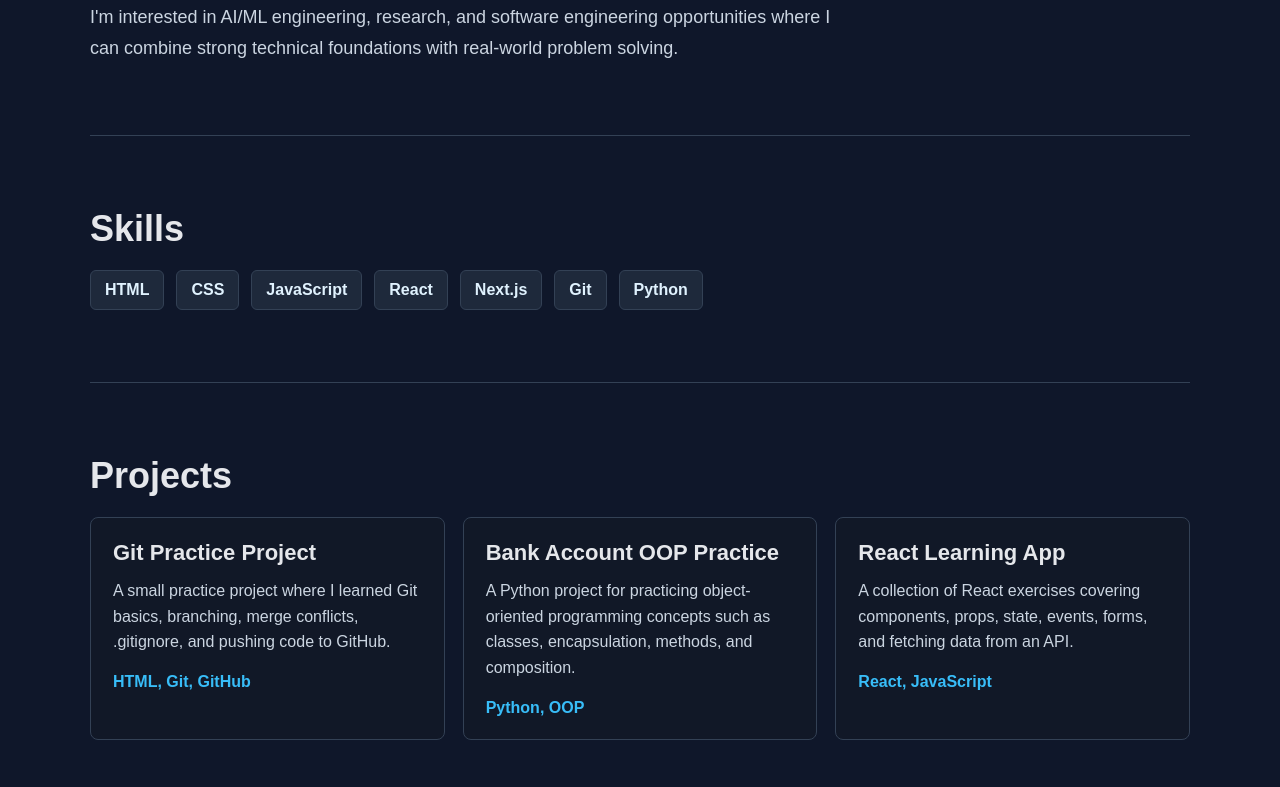
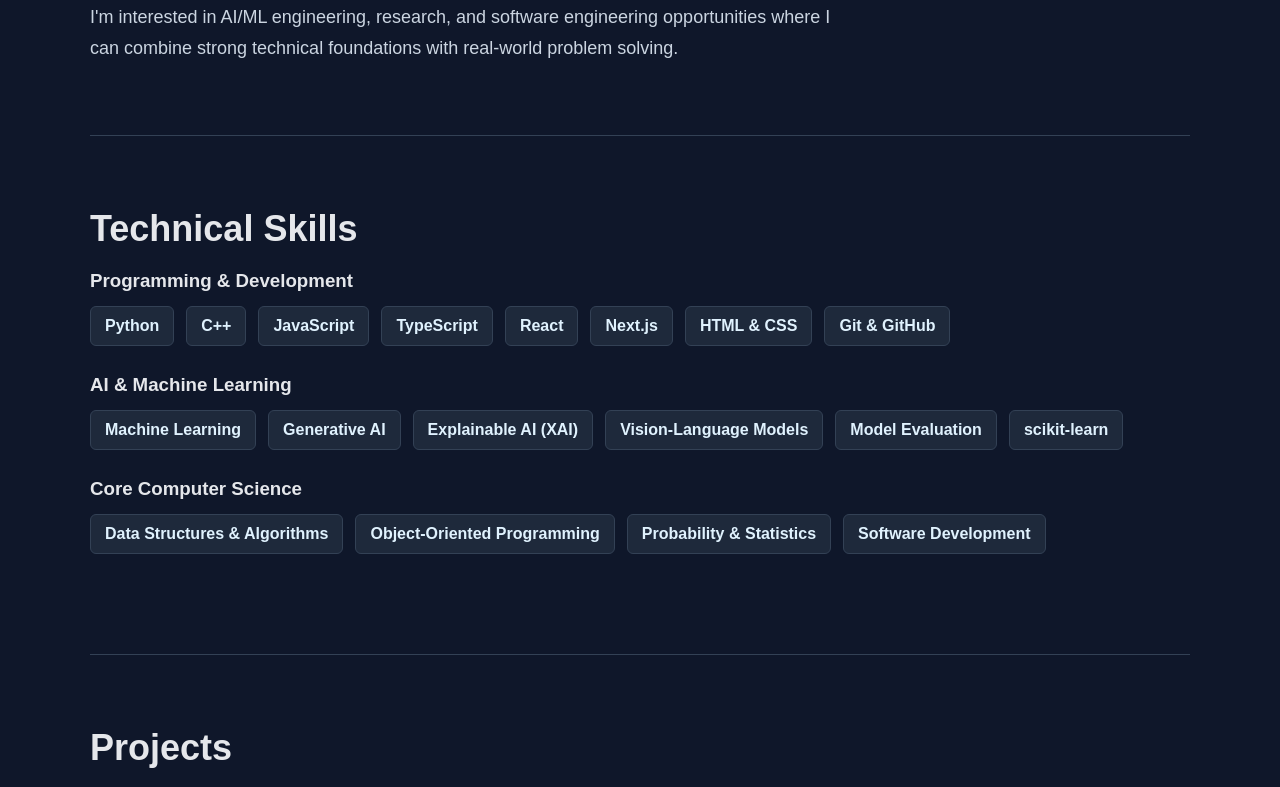
Before and after one commit to phatdat220707/dat-portfolio, a Next.js app: page / in a window 1280 px wide. Shown: the part 1180-1967 px from the top of the page. Built offline with nearby package versions, Linux system fonts and the light colour scheme.

Commit message:
Refactor Skills component to use skill groups

```diff
--- a/app/components/Skills.js
+++ b/app/components/Skills.js
@@ -1,24 +1,60 @@
-const skills = [
-  "HTML",
-  "CSS",
+
+const skillGroups = [
+  {
+    title: "Programming & Development",
+    skills: [
+      "Python",
+      "C++",
       "JavaScript",
+      "TypeScript",
       "React",
       "Next.js",
-  "Git",
-  "Python",
+      "HTML & CSS",
+      "Git & GitHub",
+    ],
+  },
+  {
+    title: "AI & Machine Learning",
+    skills: [
+      "Machine Learning",
+      "Generative AI",
+      "Explainable AI (XAI)",
+      "Vision-Language Models",
+      "Model Evaluation",
+      "scikit-learn",
+    ],
+  },
+  {
+    title: "Core Computer Science",
+    skills: [
+      "Data Structures & Algorithms",
+      "Object-Oriented Programming",
+      "Probability & Statistics",
+      "Software Development",
+    ],
+  },
 ];
 
 export default function Skills() {
   return (
     <section className="section" id="skills">
-      <h2>Skills</h2>
+      <h2>Technical Skills</h2>
+
+      {skillGroups.map((group) => (
+        <div key={group.title} style={{ marginBottom: "28px" }}>
+          <h3 style={{ marginBottom: "14px" }}>
+            {group.title}
+          </h3>
+
           <div className="skillsGrid">
-        {skills.map((skill) => (
+            {group.skills.map((skill) => (
               <span key={skill} className="skill">
                 {skill}
               </span>
             ))}
           </div>
+        </div>
+      ))}
     </section>
   );
 }
```
Lines whose indentation alone changed are shown as unchanged.
